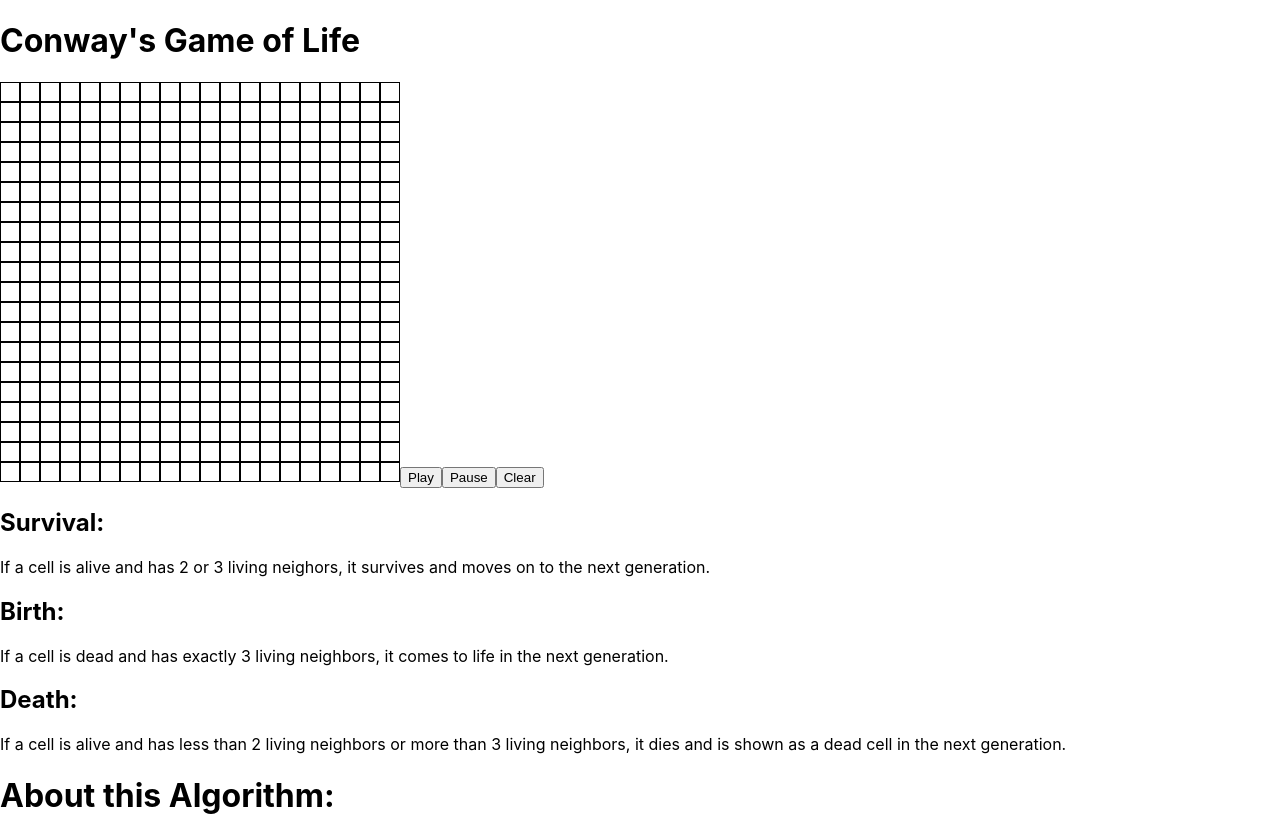
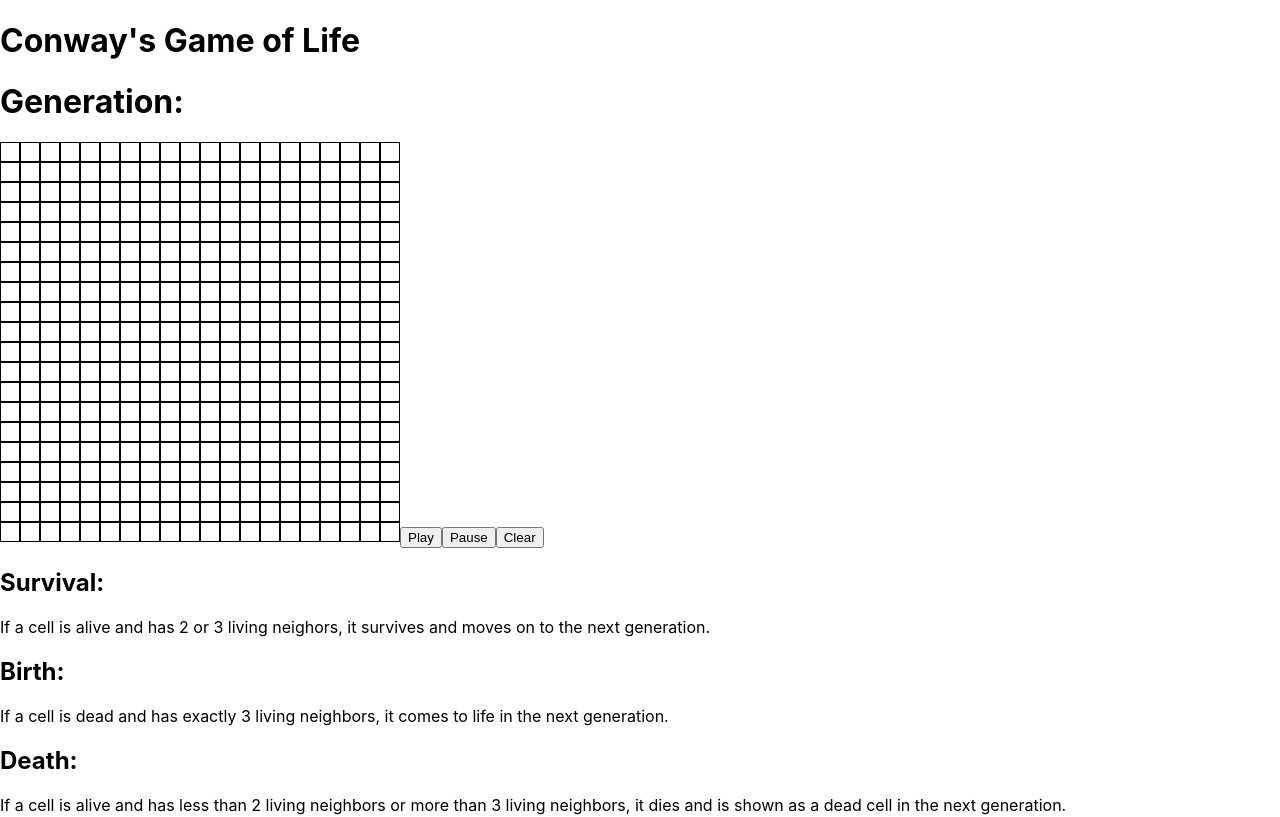
Before and after one commit to bloominstituteoftechnology/CS-Build-Week-1, a React (Create React App) app in the folder conways-life/: page / in a window 1280 px wide. Shown: the top 817 px of the page. Built offline with nearby package versions, Linux system fonts and the light colour scheme.

Commit message:
Toggle cells between dead/alive

```diff
--- a/conways-life/src/components/Grid.js
+++ b/conways-life/src/components/Grid.js
@@ -5,7 +5,7 @@ export default class Grid extends Component {
         super(props);
         this.state = {
             // currentState: 'white',
-
+            generation: '0',
         };
     }
 
@@ -16,9 +16,22 @@ export default class Grid extends Component {
         let xcoord = Math.floor(e.offsetX / 20);
         let ycoord = Math.floor(e.offsetY / 20);
         let cell = `${xcoord}, ${ycoord}`;
-        this.setState({[`${cell}`]: "black"});
-        ctx.fillStyle = this.state.coord;
+        this.setState({[`${cell}`]: 'black'});
+        ctx.fillStyle = 'black';
         ctx.fillRect(Math.floor(e.offsetX / 20) * 20, Math.floor(e.offsetY / 20) *20, 20, 20);
+        console.log(this.state);
+    }
+
+    handleDoubleClick = (e) => {
+        const canvas = this.refs.canvas;
+        const ctx = canvas.getContext('2d');
+        let xcoord = Math.floor(e.offsetX / 20);
+        let ycoord = Math.floor(e.offsetY / 20);
+        let cell = `${xcoord}, ${ycoord}`;
+        this.setState({[`${cell}`]: 'white'});
+        ctx.fillStyle = 'white';
+        ctx.fillRect(Math.floor(e.offsetX / 20) * 20, Math.floor(e.offsetY / 20) *20, 20, 20);
+        console.log(this.state);
     }
 
     cellsState = () => {
@@ -54,7 +67,7 @@ export default class Grid extends Component {
         ctx.canvas.width = 400;
         ctx.canvas.height = 400;
         canvas.addEventListener('click', this.handleClick);
-        canvas.addEventListener('mousemove', this.handleMouseMove)
+        canvas.addEventListener('dblclick', this.handleDoubleClick);
 
         for(let x = 0; x <= 400; x+=20){
             for(let y = 0; y<= 400; y+=20){
@@ -76,7 +89,8 @@ export default class Grid extends Component {
     render() {
         return(
             <div>
-                <canvas class="canvas" ref="canvas" />
+                <h1>Generation: {this.state.genereation}</h1>
+                <canvas className="canvas" ref="canvas" />
                 <button onClick={this.play}>Play</button>
                 <button onClick={this.pause}>Pause</button>
                 <button onClick={this.clearGrid}>Clear</button>
```
